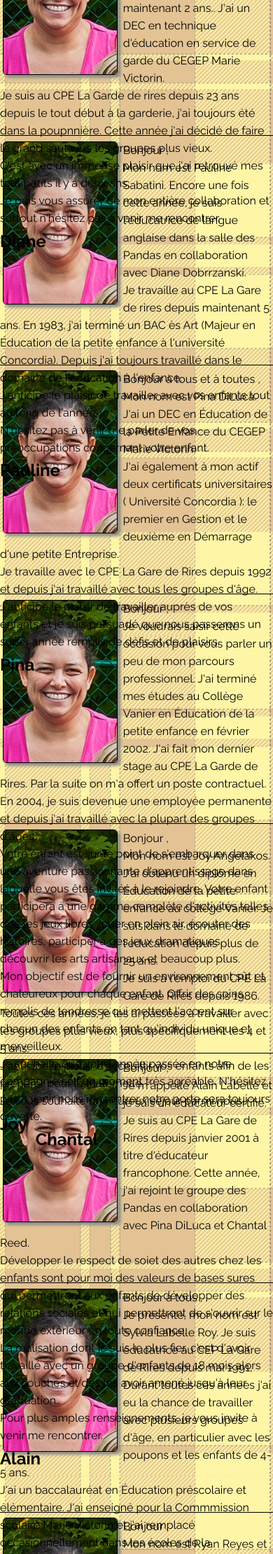
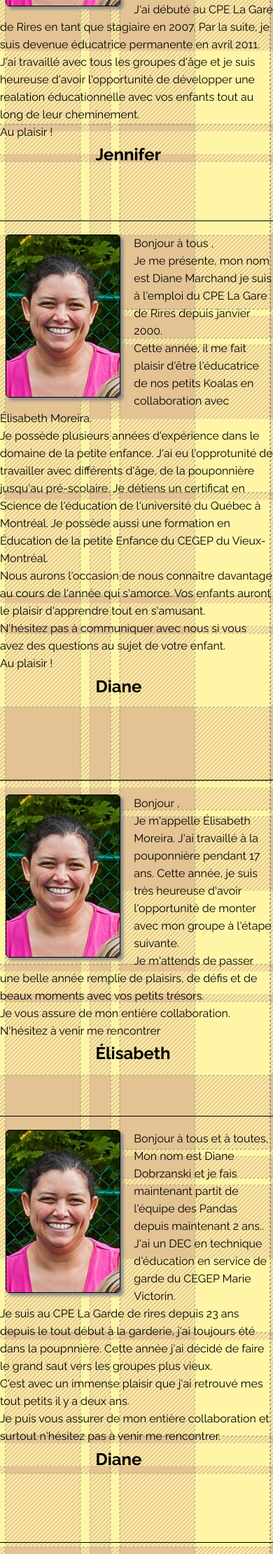
Before and after one commit to Qlcha/La-Gare-de-Rires, a PHP site: page /equipe.php in a window 390 px wide. Shown: the part 2000-4220 px from the top of the page at 70% size. Run offline with PHP 8.4, Linux system fonts and the light colour scheme; data that the repository does not hold is empty; some libraries are stand-ins or nearby versions.

Commit message:
modification css mobile équipe

```diff
--- a/css/stylesheet.css
+++ b/css/stylesheet.css
@@ -91,12 +91,17 @@ header h2{
 }
 
 /********* DÉBUT FOOTER *********/
+/*
+#footer form{
+    margin-left: 55%;
+}
+*/
 
 /********* DÉBUT PAGE ÉQUIPE *********/
 #equipe article .photo{
 float: left;
-    margin-right: 2%;
-    margin-left: 1%;
+    margin-right: 5%;
+    margin-left: 2%;
     border: 1px solid black;
     /*bordure arrondie*/
     -webkit-border-radius:5px;
@@ -109,23 +114,61 @@ float: left;
     -webkit-box-shadow: 4px 4px 4px #888888;
     box-shadow: 4px 4px 4px #888888;
 }
+
 #equipe article{
     clear: both;
-    margin-top: 2%;
-    height: 320px;
+    margin-top: 5%;
     border-bottom: 1px solid black;
+}
+
+#equipe article:nth-of-type(1){
+    height: 620px;
+}
+#equipe article:nth-of-type(2){
+    height: 870px;
+}
+#equipe article:nth-of-type(3){
+    height: 540px;
+}
+#equipe article:nth-of-type(4){
+    height: 780px;
+}
+#equipe article:nth-of-type(5){
+    height: 460px;
+}
+#equipe article:nth-of-type(6){
+   height: 590px;
+}
+#equipe article:nth-of-type(7){
+    height: 545px;
+}
+#equipe article:nth-of-type(8){
+    height: 570px;
+}
+#equipe article:nth-of-type(9){
+    height: 870px;
+}
+#equipe article:nth-of-type(10){
+    height: 520px;
+}
+#equipe article:nth-of-type(11){
+    height: 670px;
+}
+#equipe article:nth-of-type(12){
+    height: 800px;
 }
 #equipe article:last-of-type{
     border-bottom: none;
+    height: 650px;
 }
+
 #equipe article p{
     line-height: 25px;
 }
-#equipe article:nth-of-type(2) h2 , #equipe article:nth-of-type(9) h2{
-    margin-left: 13%;
-}
-
 #equipe article h2{
     margin-top: 1.5%;
 }
+#equipe article h2{
+    margin-left: 35%;
+}
 /********* FIN PAGE ÉQUIPE *********/
--- a/view_parts/_footer.php
+++ b/view_parts/_footer.php
@@ -1,11 +1,11 @@
-
+<div id="footer">
 <form action="#">
-    <!--<input type="text" name="message" placeholder="Laisser nous un message">-->
     <textarea rows="5" cols="30" placeholder="Laisser nous un message"></textarea>
     <input type="submit" value="envoyer">
     <input type="search" name="recherche" placeholder="Recherche">
     <input type="submit" value="valider">
 </form>
+</div>
 <p> &copy; CN " La gare de rires" 2016 </p>
 </body>
 </html>
```
